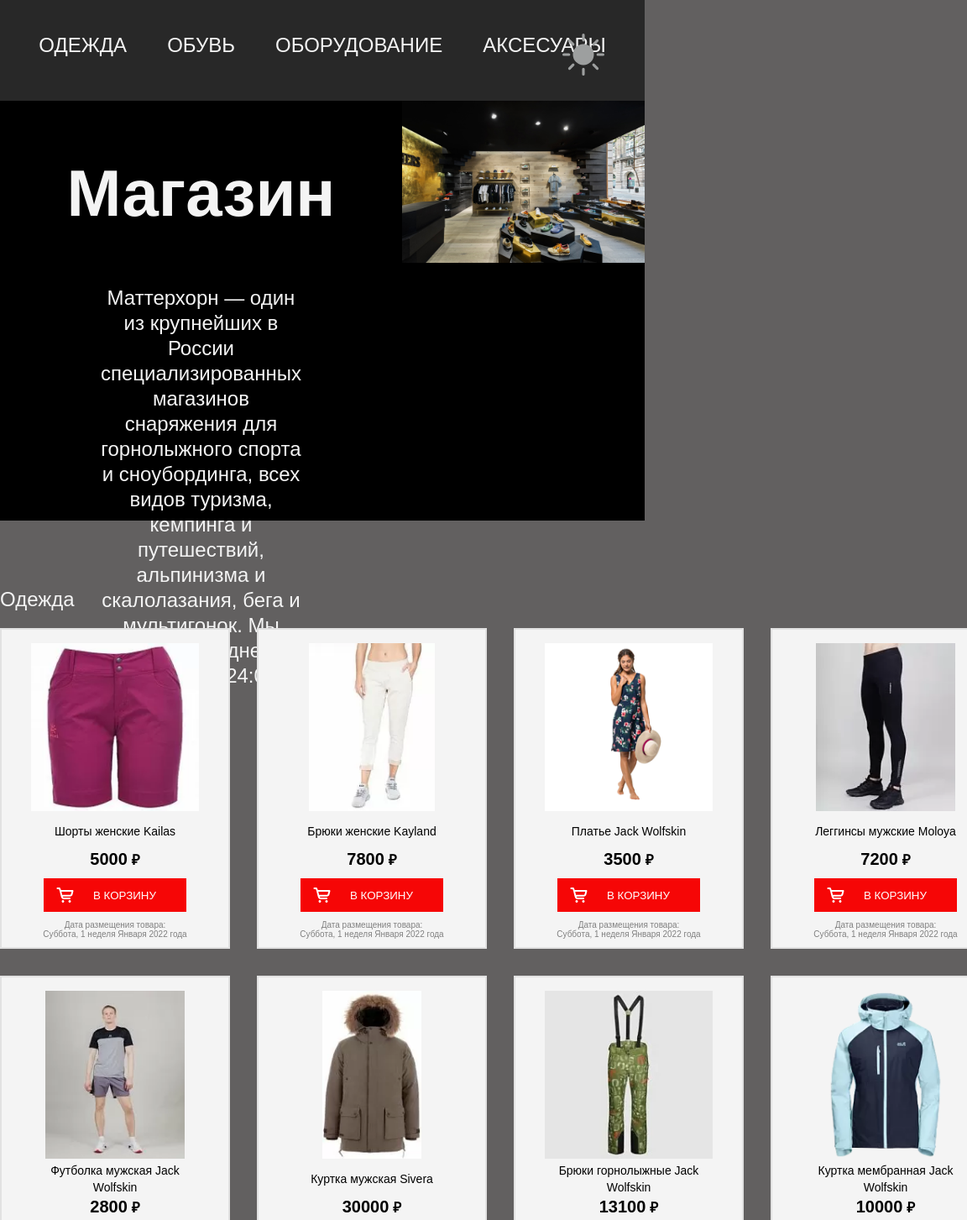
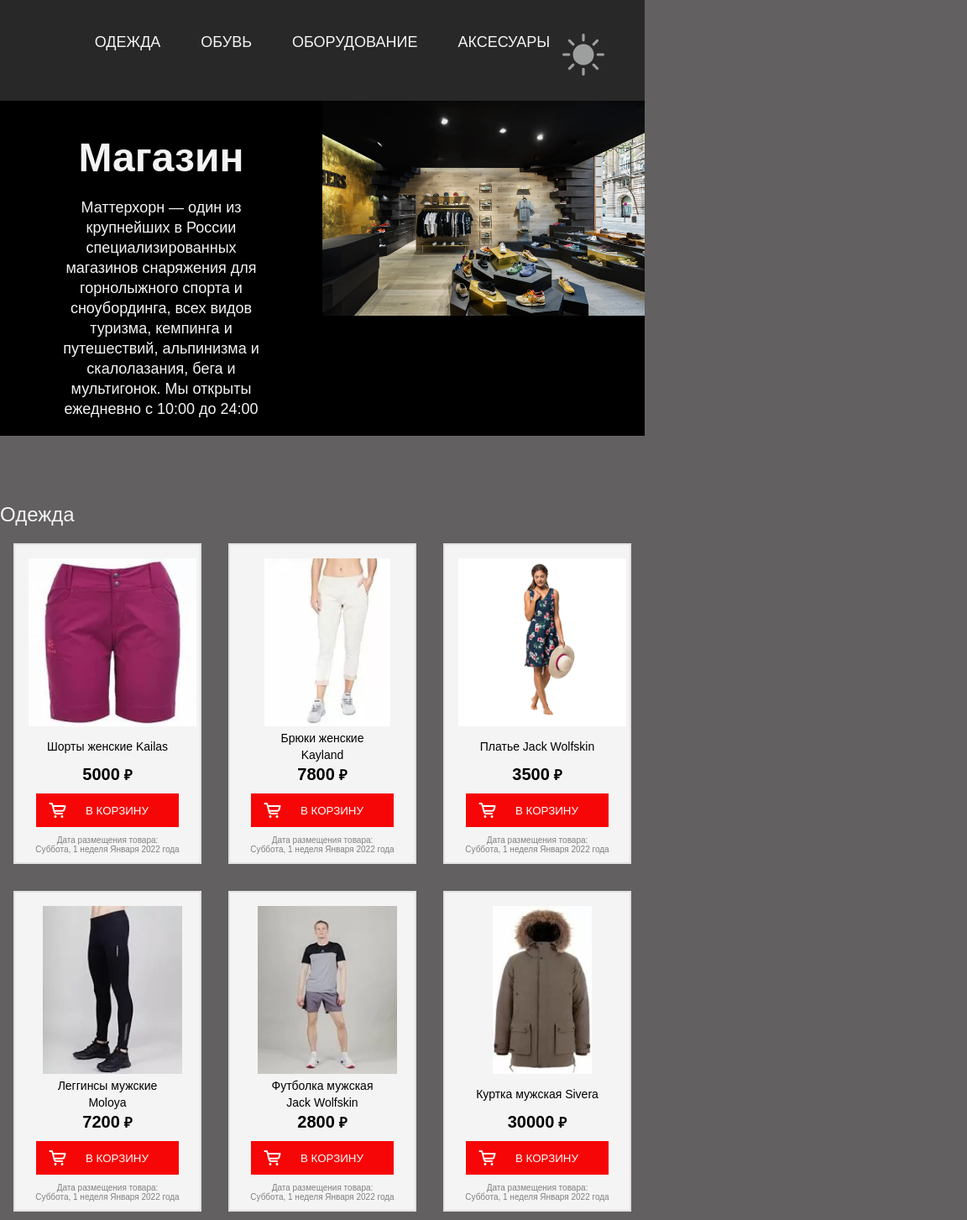
Before and after one commit to bogatyreva-olga/product-cards, a plain HTML site: page index.html in a window 768 px wide. Shown: the top 1453 px of the page at 84% size, 1152 px wide, since content can reach past the window. Drawn offline with Linux system fonts and the light colour scheme.

Commit message:
add media version for tablet screen

```diff
--- a/css/main.css
+++ b/css/main.css
@@ -14,6 +14,7 @@
 
 html {
     scroll-padding-top: 150px;
+    scroll-behavior: smooth;
 }
 
 body {
@@ -103,7 +104,7 @@ nav {
 
 .description {
     background-size: cover;
-    height: 500px;
+    height: auto;
     margin-top: 120px;
     margin-bottom: 5rem;
 }
@@ -152,7 +153,7 @@ nav {
     flex-wrap: wrap;
     gap: 2rem;
     justify-content: start;
-    width: 1200px;
+    max-width: 1200px;
     margin: 0 auto;
 }
 
@@ -290,6 +291,7 @@ nav {
     font-size: 10px;
     color: grey;
 }
+
 .card__date-description {
     text-align: center;
     font-size: 10px;
@@ -316,6 +318,10 @@ html {
 
 .header__menu-item a:hover {
     color: #7a7878;
+}
+
+.header__menu-item a:active {
+    text-shadow: #5d5d5d 1px 0 5px;
 }
 
 /*description*/
@@ -360,6 +366,10 @@ body.dark-theme .header__menu-item a {
 
 body.dark-theme .header__menu-item a:hover {
     color: #bebaba;
+}
+
+body.dark-theme .header__menu-item a:active {
+    text-shadow: #c4c4c4 1px 0 5px;
 }
 
 body.dark-theme .header__theme img {
@@ -566,3 +576,33 @@ body.dark-theme .description__text p {
 #product-submit:hover {
     background-color: #e58484;
 }
+
+@media (min-width: 768px) and (max-width: 1200px) {
+    .header__menu-item a {
+        font-size: 18px;
+    }
+
+    .description__text {
+        padding: 20px 0;
+    }
+
+    .description__text h2 {
+        font-size: 48px;
+        margin: 20px 0;
+    }
+
+    .description__text p {
+        font-size: 18px;
+        text-align: center;
+        line-height: 24px;
+        padding: 0 60px;
+    }
+
+    .card {
+        width: 200px;
+    }
+
+    .catalog-style {
+        justify-content: center;
+    }
+}
--- a/js/scroll-up.js
+++ b/js/scroll-up.js
@@ -15,7 +15,7 @@ const buttonScrollUp = {
             window.scrollTo({
                 top: 0,
                 left: 0,
-                behavior: 'smooth'
+                behavior: 'smooth',
             });
         }
     }
```
